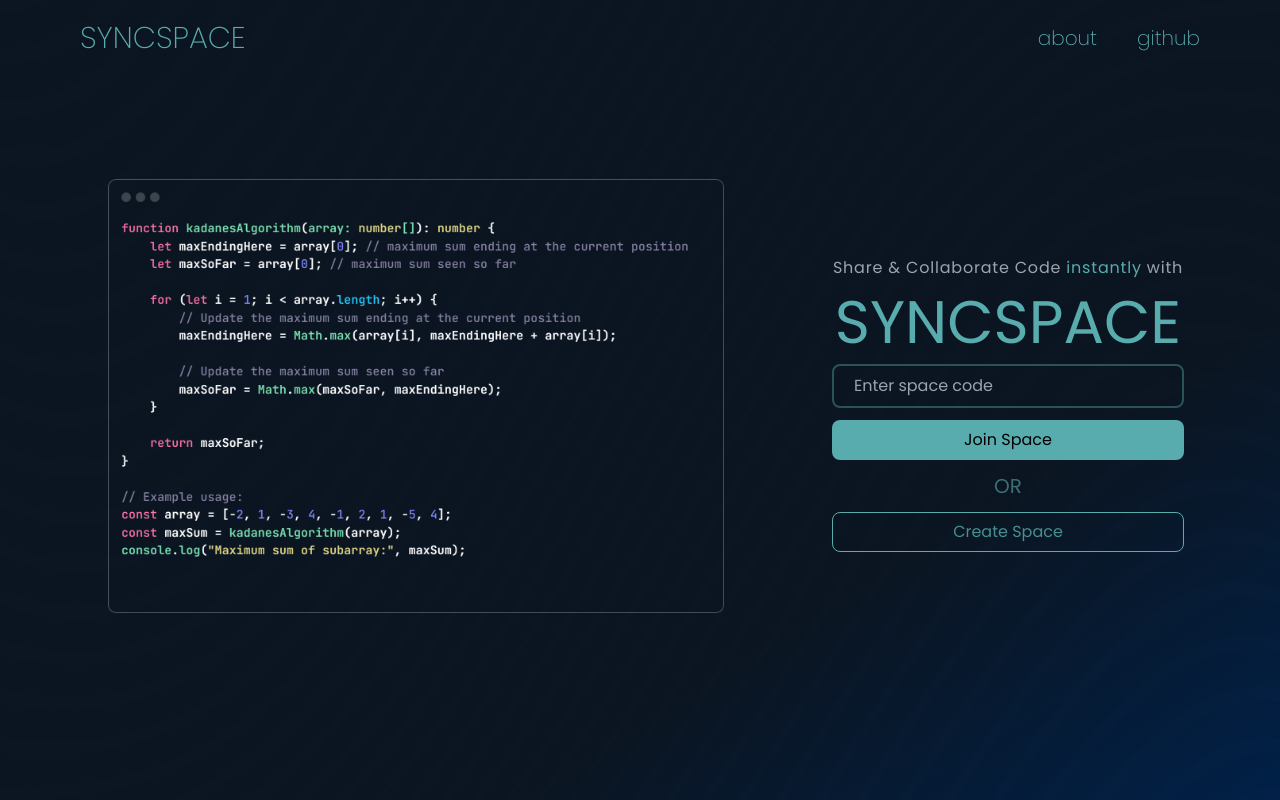
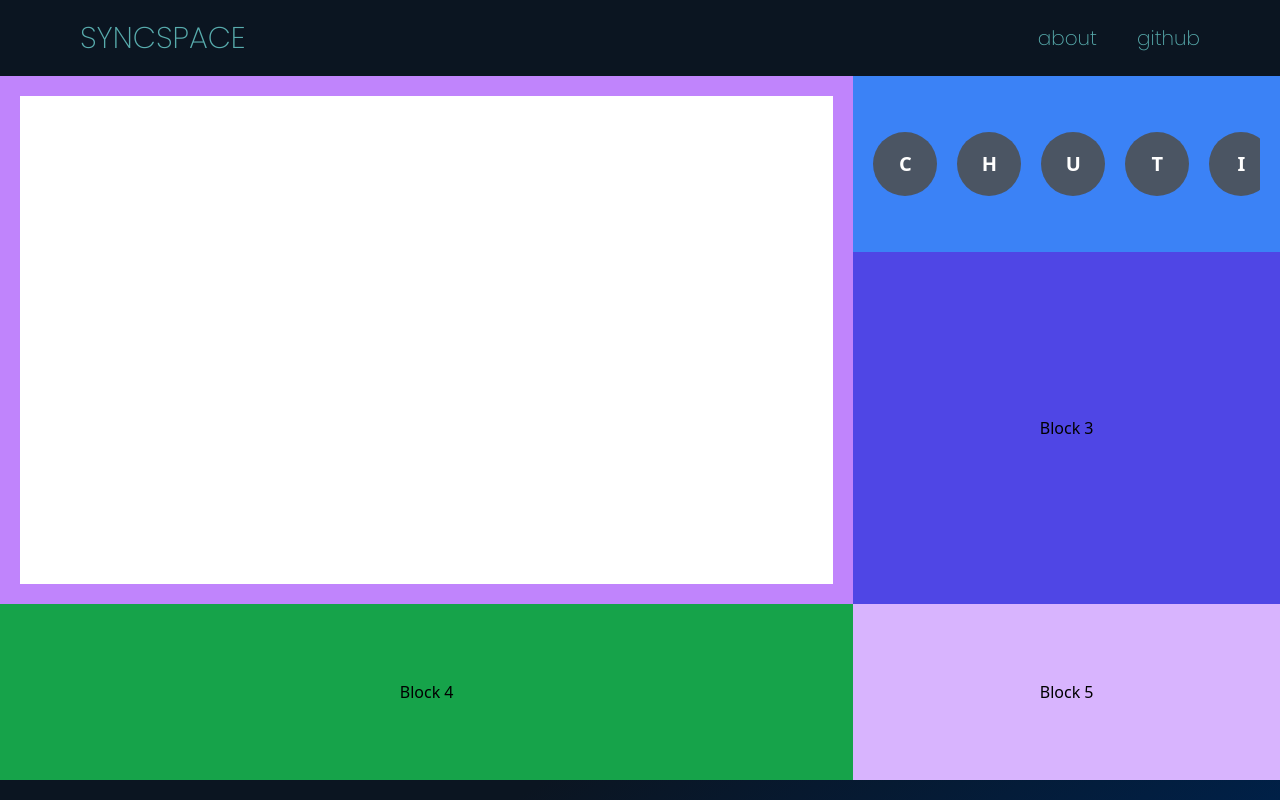
Before and after one commit to PranjalBarnwal/SyncScript-collab-and-code, a React (Vite) app: page /space in a window 1280 px wide. Built offline with nearby package versions, Linux system fonts and the light colour scheme.

Commit message:
working on space page grid structure done✅

```diff
--- a/src/App.tsx
+++ b/src/App.tsx
@@ -3,8 +3,8 @@ import waves from "./assets/waves.png";
 
 function App() {
   return (
-    <div className="h-screen w-screen bg-gradient-to-br from-gradient1 from-70% to-gradient2 relative">
-      <img src={waves} alt="Background" className="absolute inset-0 object-cover w-full h-full opacity-[1%]" />
+    <div className="h-screen w-screen bg-gradient-to-br from-gradient1 from-70% to-gradient2 relative select-none">
+      {/* <img draggable={false} src={waves} alt="Background" className="absolute inset-0 object-cover w-full h-full opacity-[1%]" /> */}
       <Bundle />
     </div>
   );
--- a/src/components/Bundle.tsx
+++ b/src/components/Bundle.tsx
@@ -1,14 +1,14 @@
-import Home from './Home';
+
 import Navbar from './Navbar';
-
+import Space from './Space';
 export default function Bundle() {
   return (
     <div>
       <Navbar/>
-      <div className='h-[80vh] flex items-center justify-center'>
+      {/* <div className='h-[80vh] flex items-center justify-center'>
       <Home/>
-      </div>
-
+      </div> */}
+      <Space/>
     </div>
   );
 }
--- a/src/components/Codepic.tsx
+++ b/src/components/Codepic.tsx
@@ -3,7 +3,7 @@ import codepic from "./../assets/codepic.png"
 export default function Codepic() {
   return (
     <div className="sm:w-[50%] w-[80%]">
-      <img className="mix-blend-screen" src={codepic} alt="" />
+      <img draggable={false} className="mix-blend-screen" src={codepic} alt="" />
     </div>
   )
 }
--- /dev/null
+++ b/src/components/Editor.tsx
@@ -0,0 +1,13 @@
+export default function Editor() {
+  return (
+    <>
+      <textarea
+        className="h-full w-full resize-none focus:outline-none"
+        name=""
+        id=""
+        cols={30}
+        rows={10}
+      ></textarea>
+    </>
+  );
+}
--- /dev/null
+++ b/src/components/Member.tsx
@@ -0,0 +1,7 @@
+export default function Member({ letter }) {
+  return (
+    <div className="bg-gray-600 rounded-full min-w-16 min-h-16 flex items-center justify-center">
+      <span className="text-white text-xl font-bold">{letter}</span>
+    </div>
+  );
+}
--- /dev/null
+++ b/src/components/Panel.tsx
@@ -0,0 +1,17 @@
+import Member from "./Member"
+
+export default function Panel() {
+    return (
+      <div className="flex space-x-5 overflow-y-auto">
+        {/* <legend>Members</legend> */}
+        <Member letter="C" />
+        <Member letter="H" />
+        <Member letter="U" />
+        <Member letter="T" />
+        <Member letter="I" />
+        <Member letter="Y" />
+        <Member letter="A" />
+
+      </div>
+    );
+  }
--- /dev/null
+++ b/src/components/Space.tsx
@@ -0,0 +1,24 @@
+import Editor from "./Editor";
+import Panel from "./Panel";
+
+export default function Space() {
+    return (
+      <div className="grid grid-cols-6 grid-rows-4 h-[88vh] bg-gray-500 z-20">
+        <div className="bg-purple-400 col-span-4 row-span-3 flex items-center justify-center p-5">
+        <Editor/>
+        </div>
+        <div className="bg-blue-500 col-start-5 col-span-2 row-start-1 row-span-1 flex items-center p-5">
+          <Panel/>
+        </div>
+        <div className="bg-indigo-600 col-start-5 col-span-2 row-start-2 row-span-2 flex items-center justify-center">
+          Block 3
+        </div>
+        <div className="bg-green-600 col-span-4 row-start-4 row-span-1 flex items-center justify-center">
+          Block 4
+        </div>
+        <div className="bg-purple-300 col-start-5 col-span-2 row-start-4 row-span-1 flex items-center justify-center">
+          Block 5
+        </div>
+      </div>
+    );
+  }
```
